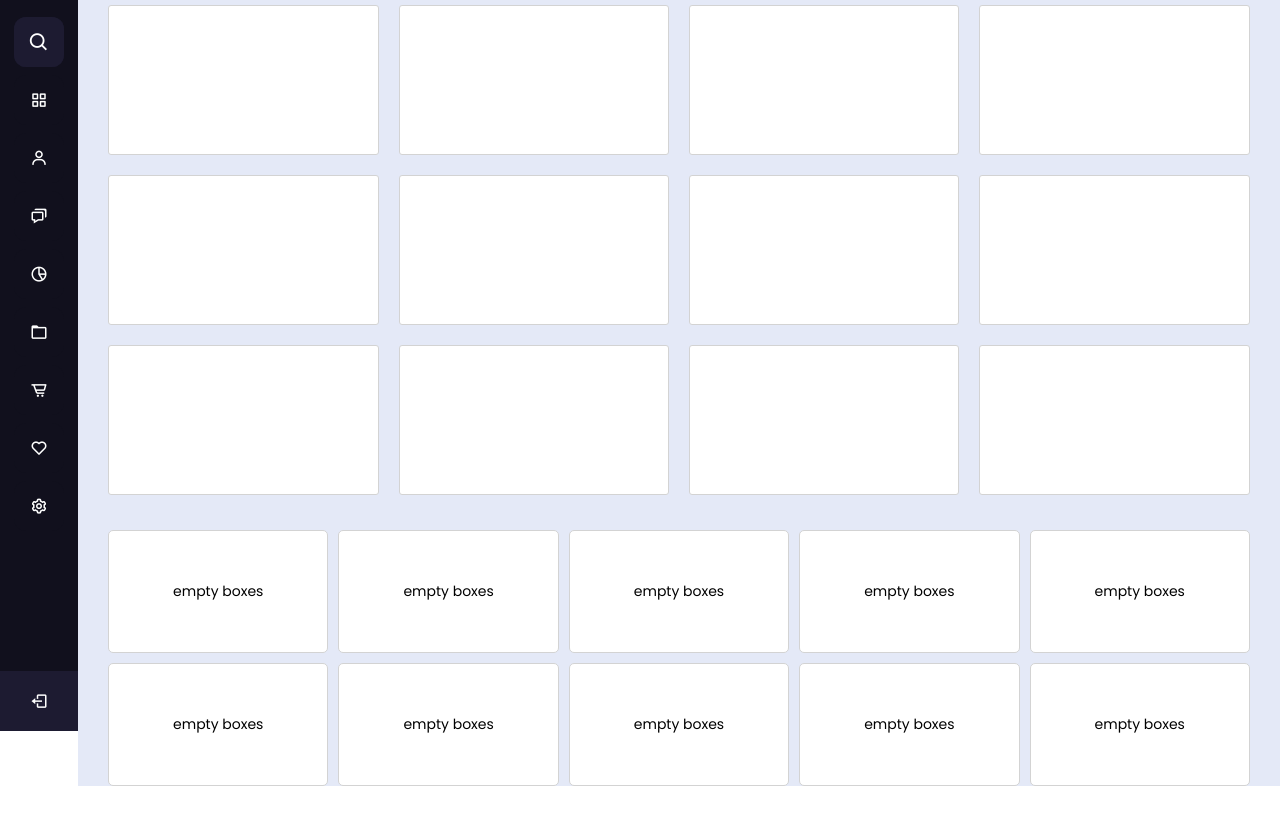
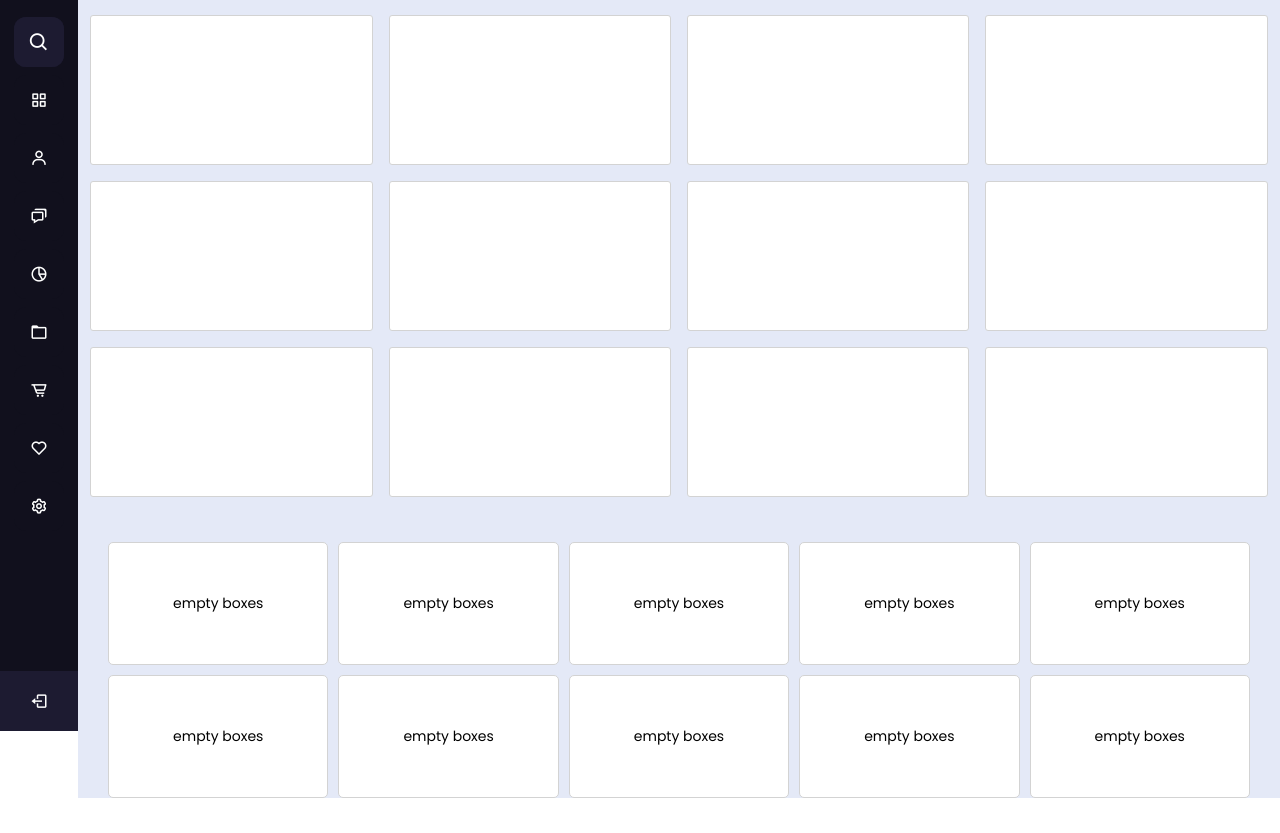
Before and after one commit to Rizwan-Sarwar/dashboard, a plain HTML site: page index.html in a window 1280 px wide. Shown: the part 69-902 px from the top of the page. Drawn offline with nearby package versions, Linux system fonts and the light colour scheme; grey boxes are pictures that could not be loaded.

Commit message:
Update style.css

```diff
--- a/style.css
+++ b/style.css
@@ -244,11 +244,11 @@
   margin: 18px
 }
 .box {
-  width: 95%;
-  display: grid;
-  grid-template-columns: 1fr 1fr 1fr 1fr;
-  gap: 20px;
-  margin: 0px auto 0px;
+    padding: 10px 1%;
+    --grid-min-size: 17rem;
+    display: grid;
+    grid-template-columns: repeat(auto-fill, minmax(var(--grid-min-size), 1fr));
+    grid-gap: 1rem;
 }
 .box .box-item {
   width: 100%;
```
